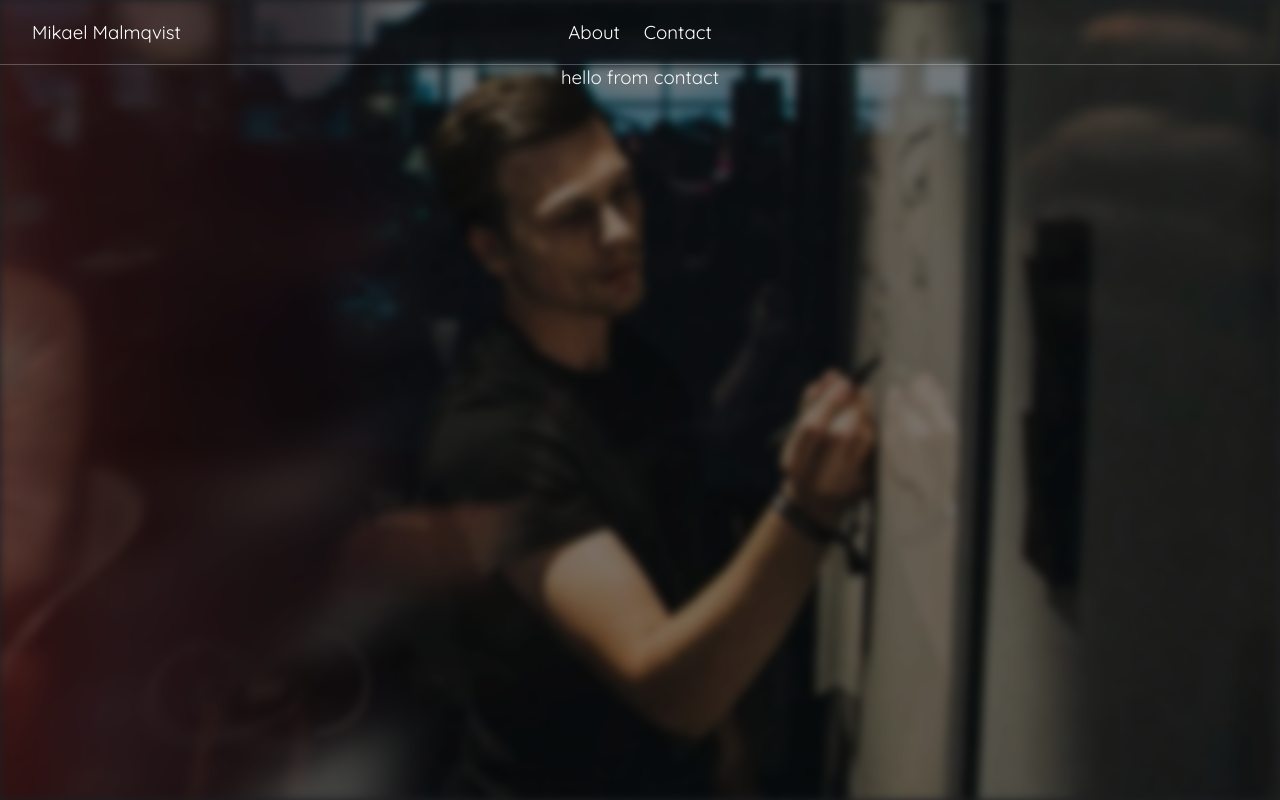
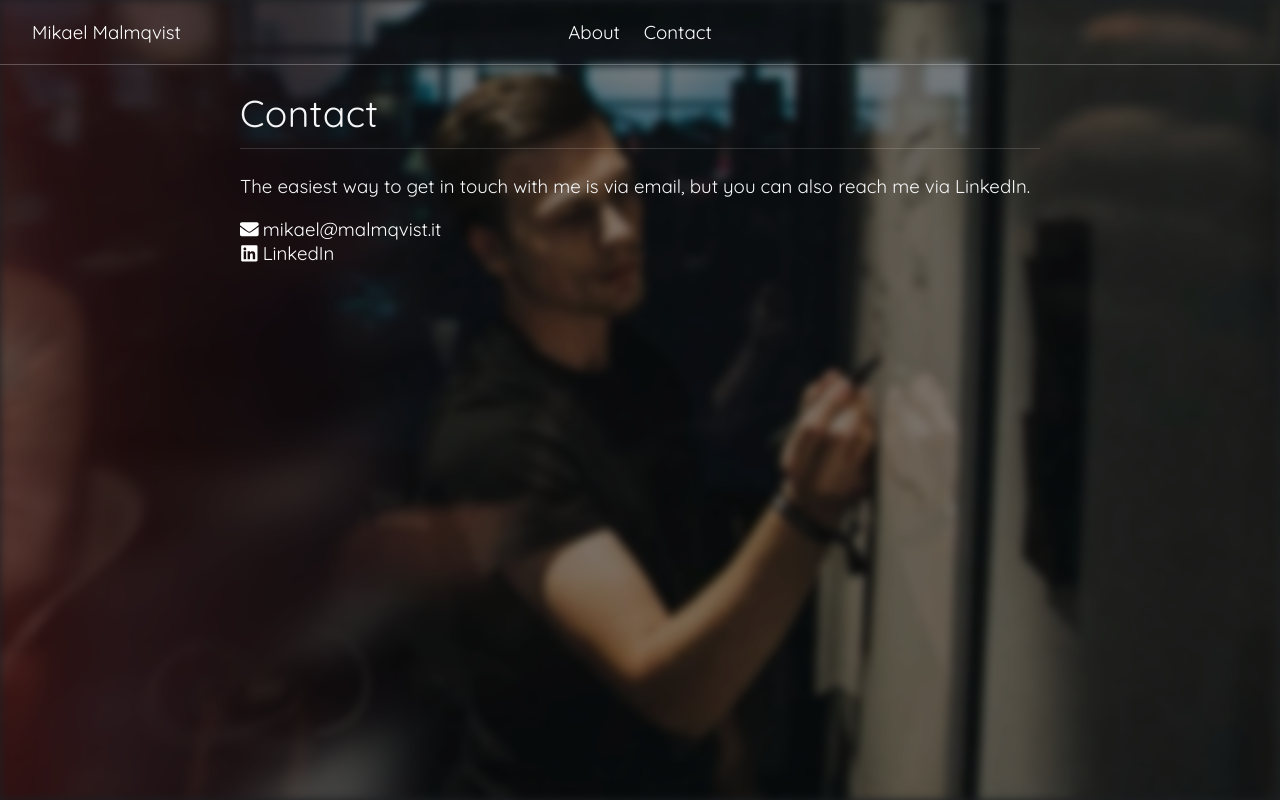
Before and after one commit to mikaelmalmqvistnordnet/malmqvist2026, a React (Create React App) app: page /contact in a window 1280 px wide. Built offline with nearby package versions, Linux system fonts and the light colour scheme.

Commit message:
Add contact info

```diff
--- a/package.json
+++ b/package.json
@@ -9,6 +9,7 @@
     "@testing-library/user-event": "^12.1.10",
     "react": "^17.0.1",
     "react-dom": "^17.0.1",
+    "react-icons": "^4.2.0",
     "react-scripts": "4.0.3",
     "typescript": "^4.1.2",
     "web-vitals": "^1.0.1"
@@ -38,6 +39,7 @@
     "@types/reach__router": "^1.3.7",
     "@types/react": "^17.0.0",
     "@types/react-dom": "^17.0.0",
+    "@types/react-icons": "^3.0.0",
     "@typescript-eslint/eslint-plugin": "^4.15.2",
     "@typescript-eslint/parser": "^4.15.2",
     "eslint": "^7.20.0",
--- a/src/index.css
+++ b/src/index.css
@@ -22,4 +22,6 @@ a {
 h1 {
   padding-bottom: 12px;
   border-bottom: 1px solid rgba(255, 255, 255, 0.15);
+  font-weight: 500;
+  letter-spacing: 0.01em;
 }
--- /dev/null
+++ b/src/routes/contact/index.css
@@ -0,0 +1,15 @@
+.contact-info {
+  display: flex;
+  flex-direction: column;
+}
+
+.contact-info a {
+  text-decoration: none;
+  display: flex;
+  align-items: center;
+}
+
+.contact-info svg {
+  margin-right: 4px;
+  margin-bottom: -2px;
+}
--- a/src/routes/contact/index.tsx
+++ b/src/routes/contact/index.tsx
@@ -1,6 +1,32 @@
+/* eslint-disable react/jsx-one-expression-per-line */
 import { RouteComponentProps } from '@reach/router';
 import React from 'react';
+import { FaLinkedin, FaEnvelope } from 'react-icons/fa';
 
-const Contact: React.FC<RouteComponentProps> = (props) => <>hello from contact</>;
+import './index.css';
+
+const Contact: React.FC<RouteComponentProps> = (props) => (
+  <div className="page">
+    <h1>Contact</h1>
+    <section>
+      <p>
+        The easiest way to get in touch with me is via email, but you can also
+        reach me via LinkedIn.
+      </p>
+    </section>
+    <section className="contact-info">
+      <a href="mailto:mikael@malmqvist.it" target="_blank" rel="noreferrer">
+        <FaEnvelope /> mikael@malmqvist.it
+      </a>
+      <a
+        href="https://www.linkedin.com/in/mikael-malmqvist-579b70a9/"
+        target="_blank"
+        rel="noreferrer"
+      >
+        <FaLinkedin /> LinkedIn
+      </a>
+    </section>
+  </div>
+);
 
 export default Contact;
```
Also changed, not shown: 1 other file (tests, documents, lock files or other folders).
